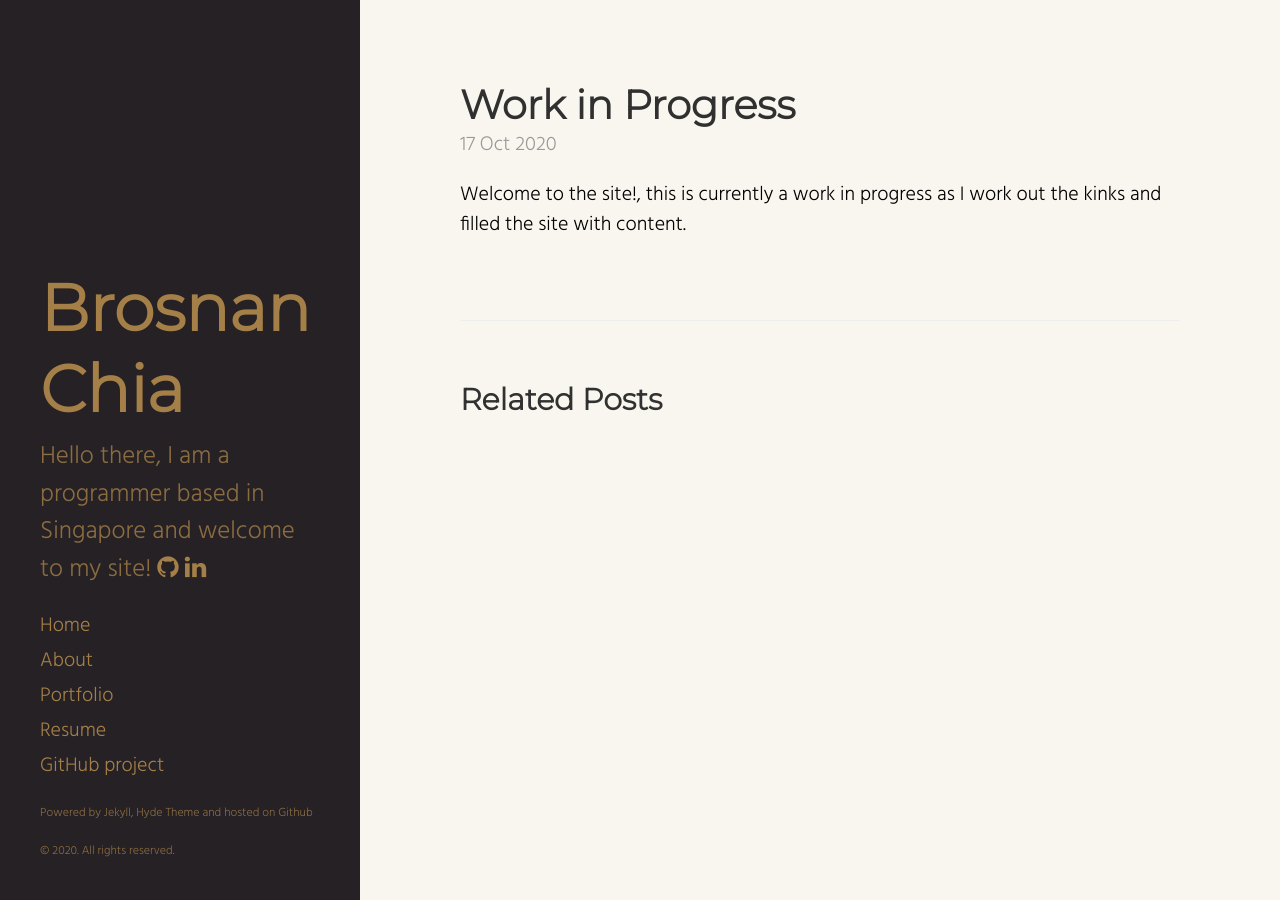
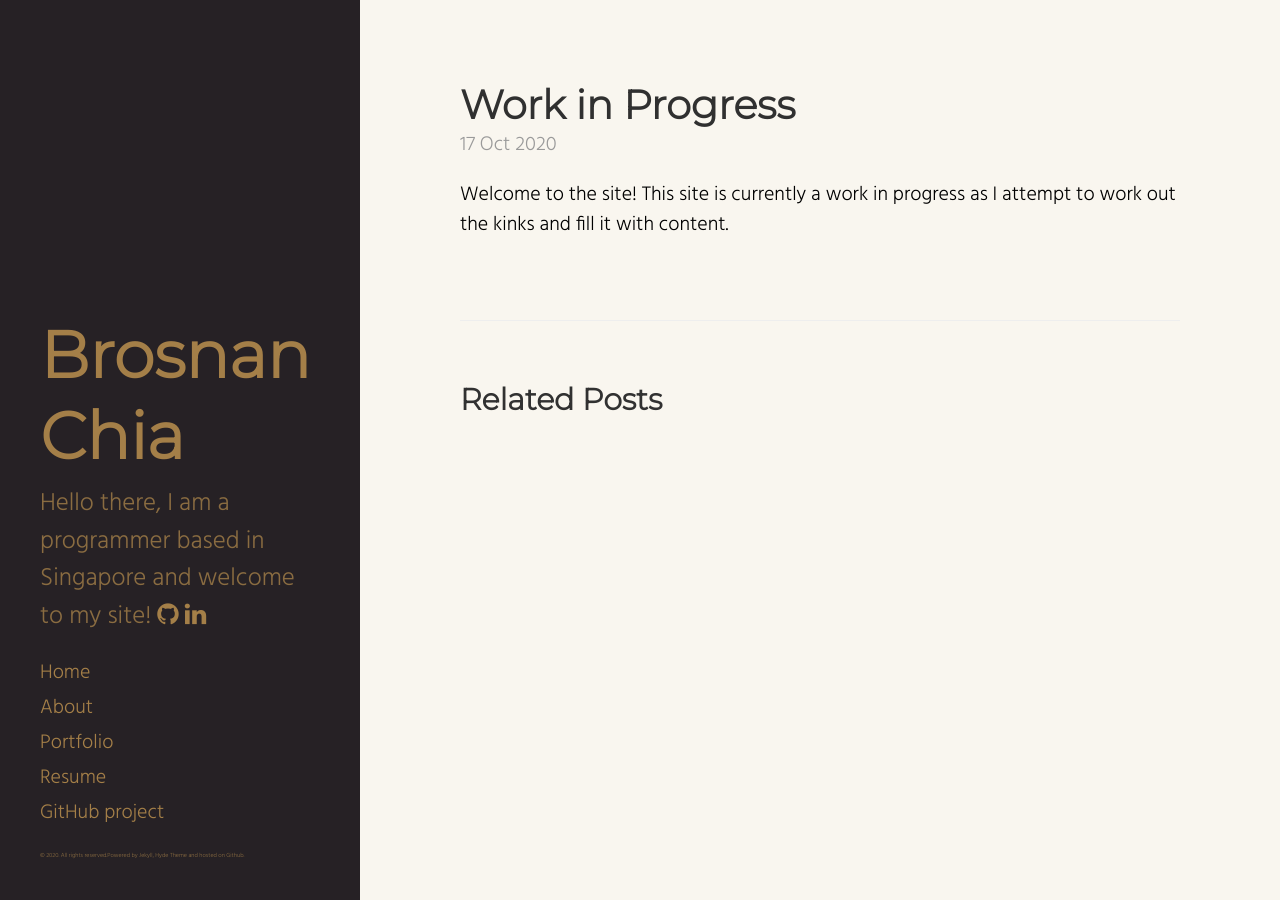
Before and after one commit to broscew/broscew.github.io, a Jekyll site: the page built from _posts/2020-10-17-work-in-progress.md, in a window 1280 px wide. Built offline with Jekyll 4.4.1, drawn with Linux system fonts in a browser that asks for light colours.

Commit message:
sidebar style changes

```diff
--- a/_config.yml
+++ b/_config.yml
@@ -19,7 +19,7 @@ author:
 paginate:         5
 
 # Custom vars
-version:          Jekyll, Hyde Theme and hosted on Github
+version:          Jekyll, Hyde Theme and hosted on Github.
 
 github:
   repo:           https://github.com/broscew
--- a/_includes/sidebar.html
+++ b/_includes/sidebar.html
@@ -30,8 +30,8 @@
     </nav>
 
     <div class = "sidebar-footer">
-        <p>Powered by {{ site.version }}</p>
-        <p>&copy; {{ site.time | date: '%Y' }}. All rights reserved.</p>
+        <p></p>
+        <p>&copy; {{ site.time | date: '%Y' }}. All rights reserved.Powered by {{ site.version }}</p>
     </div>
   </div>
 </div>
--- a/_posts/2020-10-17-work-in-progress.md
+++ b/_posts/2020-10-17-work-in-progress.md
@@ -3,4 +3,4 @@ layout: post
 title: Work in Progress
 ---
 
-Welcome to the site!, this is currently a work in progress as I work out the kinks and filled the site with content.
+Welcome to the site! This site is currently a work in progress as I attempt to work out the kinks and fill it with content.
--- a/public/css/hyde.css
+++ b/public/css/hyde.css
@@ -102,7 +102,7 @@ a.sidebar-nav-item:focus {
 }
 
 .sidebar-footer {
-  font-size: 0.6rem;
+  font-size: 0.3rem;
 }
 
 /* Sticky sidebar
```
